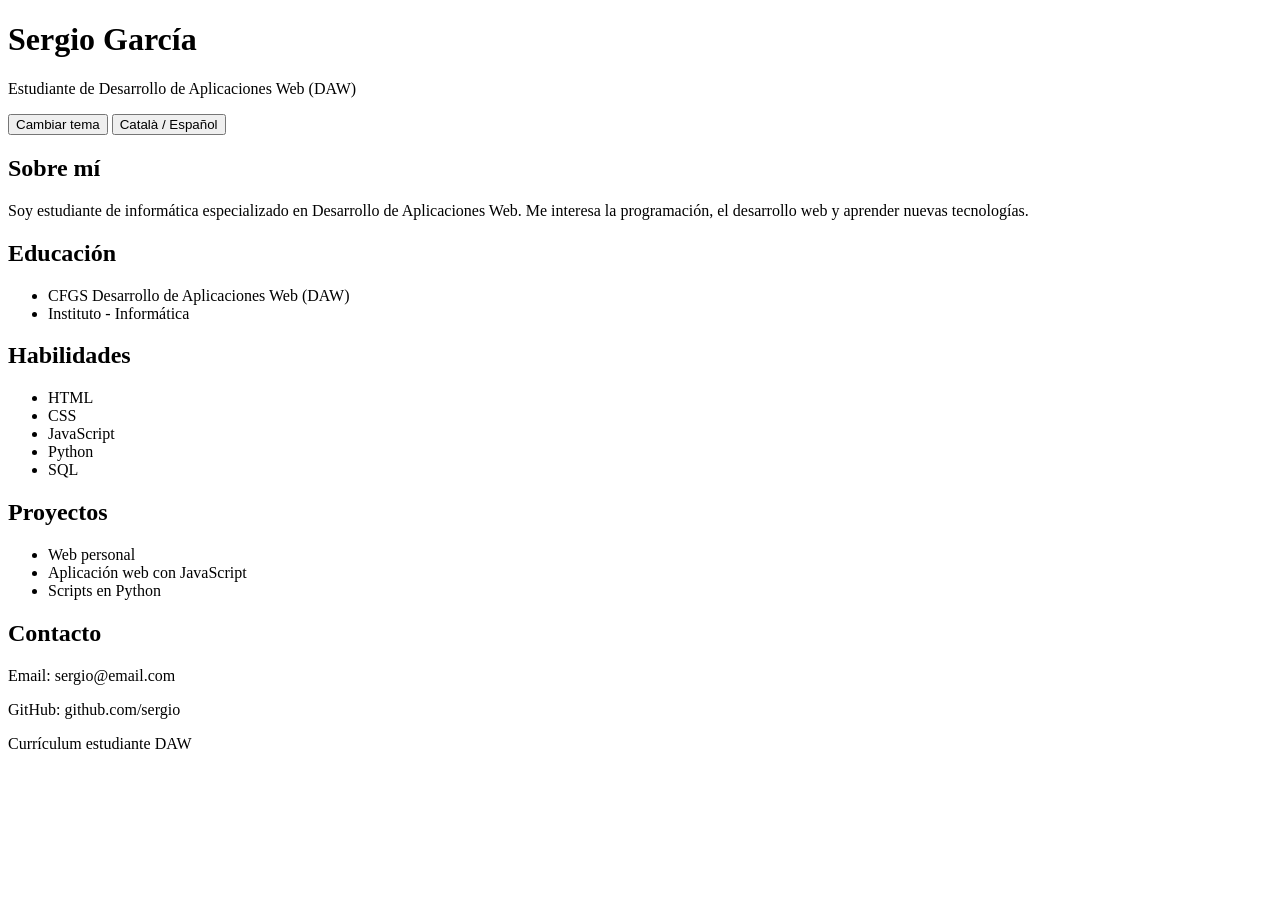
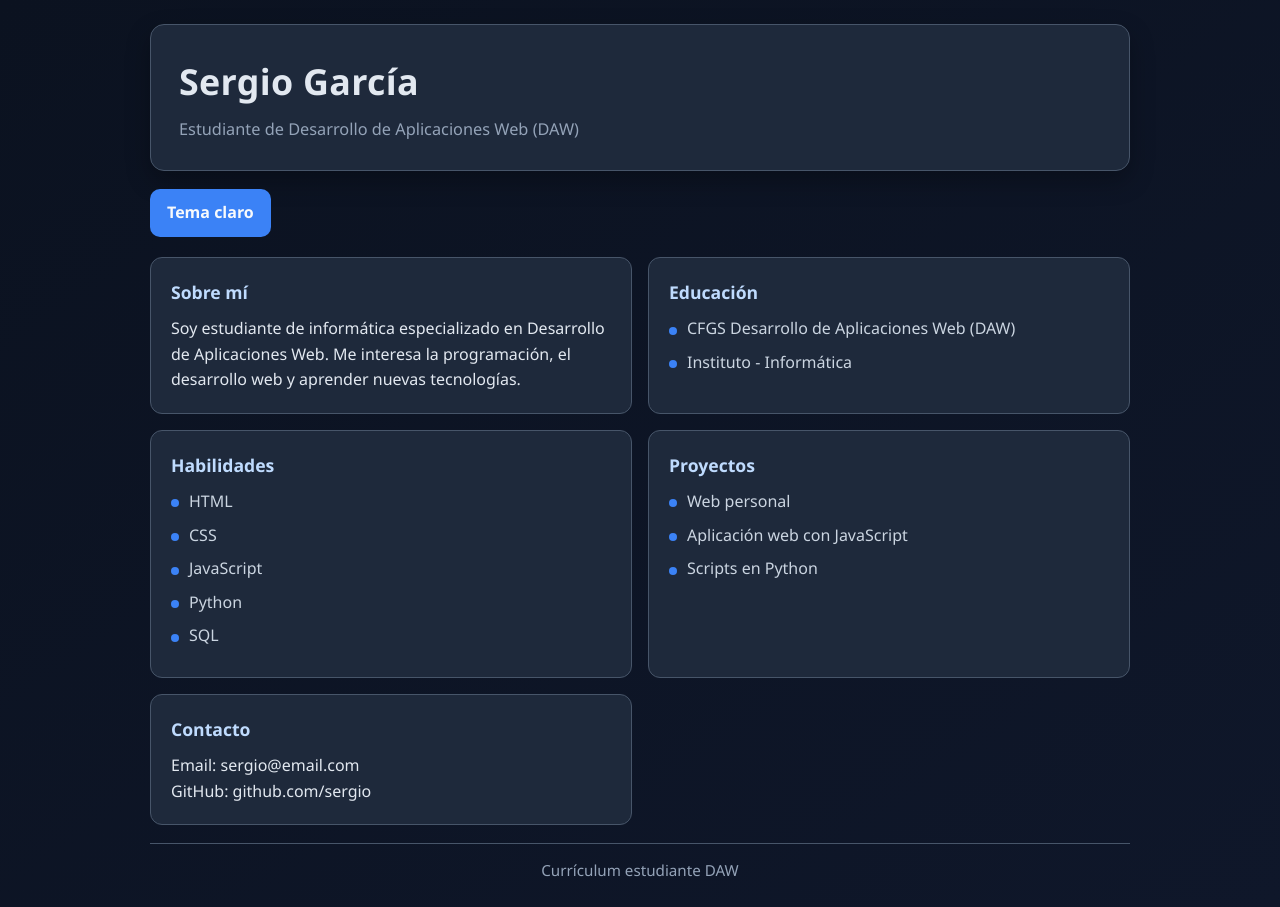
Before and after one commit to sergiogomez-c/pruebaRA4, a plain HTML site: page index.html in a window 1280 px wide. Before the commit the page ends 800 px from the top, so only its background shows below. Drawn offline with Linux system fonts and the light colour scheme.

Commit message:
Implement theme toggle functionality in index.html
Added light and dark theme support with CSS variables and JavaScript toggle functionality.

```diff
--- a/index.html
+++ b/index.html
@@ -4,6 +4,181 @@
 <head>
     <meta charset="UTF-8">
     <title>Currículum DAW</title>
+    <style>
+        :root {
+            --bg: #0f172a;
+            --panel: #1e293b;
+            --panel-soft: #334155;
+            --text: #e2e8f0;
+            --muted: #94a3b8;
+            --accent: #3b82f6;
+            --accent-hover: #60a5fa;
+            --border: #475569;
+            --heading: #bfdbfe;
+            --list-text: #cbd5e1;
+            --body-start: #0b1220;
+        }
+
+        body.light-theme {
+            --bg: #e2e8f0;
+            --panel: #f8fafc;
+            --panel-soft: #e2e8f0;
+            --text: #0f172a;
+            --muted: #475569;
+            --accent: #1d4ed8;
+            --accent-hover: #2563eb;
+            --border: #cbd5e1;
+            --heading: #1e3a8a;
+            --list-text: #1e293b;
+            --body-start: #f1f5f9;
+        }
+
+        * {
+            box-sizing: border-box;
+            margin: 0;
+            padding: 0;
+        }
+
+        body {
+            font-family: "Segoe UI", "Inter", "Helvetica Neue", Arial, sans-serif;
+            background: linear-gradient(145deg, var(--body-start), var(--bg));
+            color: var(--text);
+            line-height: 1.6;
+            min-height: 100vh;
+            padding: 24px;
+        }
+
+        header,
+        nav,
+        main,
+        footer {
+            width: min(100%, 980px);
+            margin: 0 auto;
+        }
+
+        header {
+            background: var(--panel);
+            border: 1px solid var(--border);
+            border-radius: 14px;
+            padding: 28px;
+            margin-bottom: 18px;
+            box-shadow: 0 10px 25px rgba(0, 0, 0, 0.28);
+        }
+
+        h1 {
+            font-size: clamp(1.8rem, 2.8vw, 2.4rem);
+            margin-bottom: 6px;
+            letter-spacing: 0.3px;
+        }
+
+        header p {
+            color: var(--muted);
+            font-size: 1.02rem;
+        }
+
+        nav {
+            display: flex;
+            gap: 12px;
+            flex-wrap: wrap;
+            margin-bottom: 20px;
+        }
+
+        button {
+            appearance: none;
+            border: 1px solid transparent;
+            background: var(--accent);
+            color: #f8fafc;
+            font: inherit;
+            font-weight: 600;
+            padding: 10px 16px;
+            border-radius: 10px;
+            cursor: pointer;
+            transition: transform 0.22s ease, background-color 0.22s ease, box-shadow 0.22s ease;
+        }
+
+        button:hover {
+            background: var(--accent-hover);
+            transform: translateY(-2px);
+            box-shadow: 0 8px 18px rgba(59, 130, 246, 0.3);
+        }
+
+        button:active {
+            transform: translateY(0);
+        }
+
+        main {
+            display: grid;
+            grid-template-columns: repeat(2, minmax(260px, 1fr));
+            gap: 16px;
+            margin-bottom: 18px;
+        }
+
+        section {
+            background: var(--panel);
+            border: 1px solid var(--border);
+            border-radius: 12px;
+            padding: 20px;
+        }
+
+        section h2 {
+            color: var(--heading);
+            font-size: 1.1rem;
+            margin-bottom: 10px;
+        }
+
+        ul {
+            list-style: none;
+        }
+
+        li {
+            position: relative;
+            padding-left: 18px;
+            margin-bottom: 8px;
+            color: var(--list-text);
+        }
+
+        li::before {
+            content: "";
+            position: absolute;
+            left: 0;
+            top: 0.65em;
+            width: 8px;
+            height: 8px;
+            border-radius: 50%;
+            background: var(--accent);
+        }
+
+        footer {
+            text-align: center;
+            color: var(--muted);
+            border-top: 1px solid var(--border);
+            padding-top: 14px;
+            font-size: 0.95rem;
+        }
+
+        @media (max-width: 780px) {
+            body {
+                padding: 16px;
+            }
+
+            header,
+            section {
+                padding: 16px;
+            }
+
+            main {
+                grid-template-columns: 1fr;
+            }
+
+            nav {
+                gap: 10px;
+            }
+
+            button {
+                width: 100%;
+            }
+        }
+    </style>
 </head>
 
 <body>
@@ -14,8 +189,7 @@
 </header>
 
 <nav>
-    <button>Cambiar tema</button>
-    <button>Català / Español</button>
+    <button id="themeToggle" type="button">Tema claro</button>
 </nav>
 
 <main>
@@ -68,6 +242,39 @@
     <p>Currículum estudiante DAW</p>
 </footer>
 
+<script>
+    (function () {
+        const themeToggleBtn = document.getElementById("themeToggle");
+        const storageKey = "cv-theme";
+
+        if (!themeToggleBtn) {
+            return;
+        }
+
+        const getInitialTheme = () => {
+            const savedTheme = localStorage.getItem(storageKey);
+            if (savedTheme === "light" || savedTheme === "dark") {
+                return savedTheme;
+            }
+            return "dark";
+        };
+
+        const applyTheme = (theme) => {
+            const isLightTheme = theme === "light";
+            document.body.classList.toggle("light-theme", isLightTheme);
+            themeToggleBtn.textContent = isLightTheme ? "Tema oscuro" : "Tema claro";
+            localStorage.setItem(storageKey, theme);
+        };
+
+        applyTheme(getInitialTheme());
+
+        themeToggleBtn.addEventListener("click", function () {
+            const nextTheme = document.body.classList.contains("light-theme") ? "dark" : "light";
+            applyTheme(nextTheme);
+        });
+    })();
+</script>
+
 </body>
 
 </html>
```
